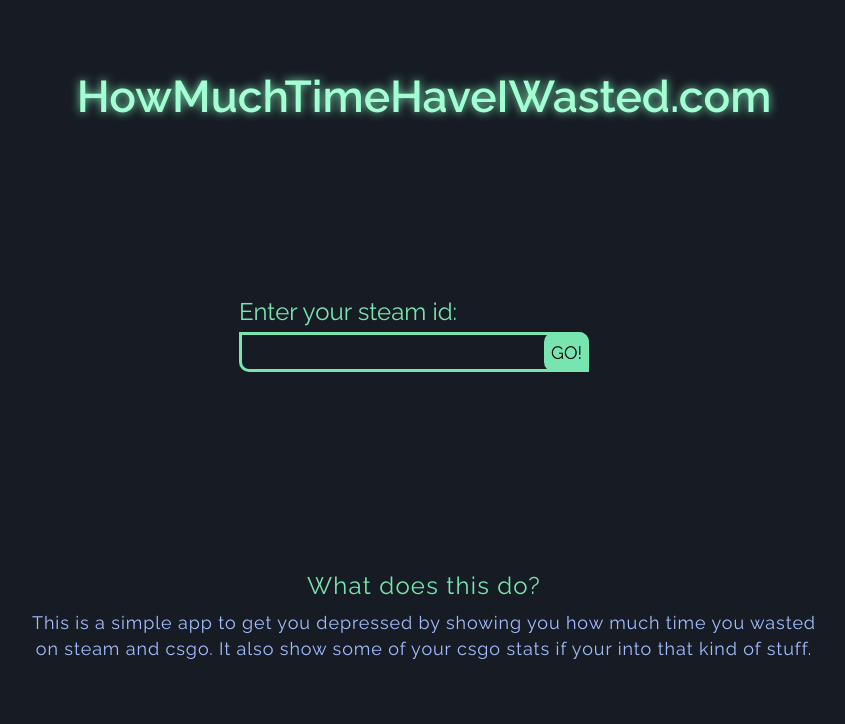
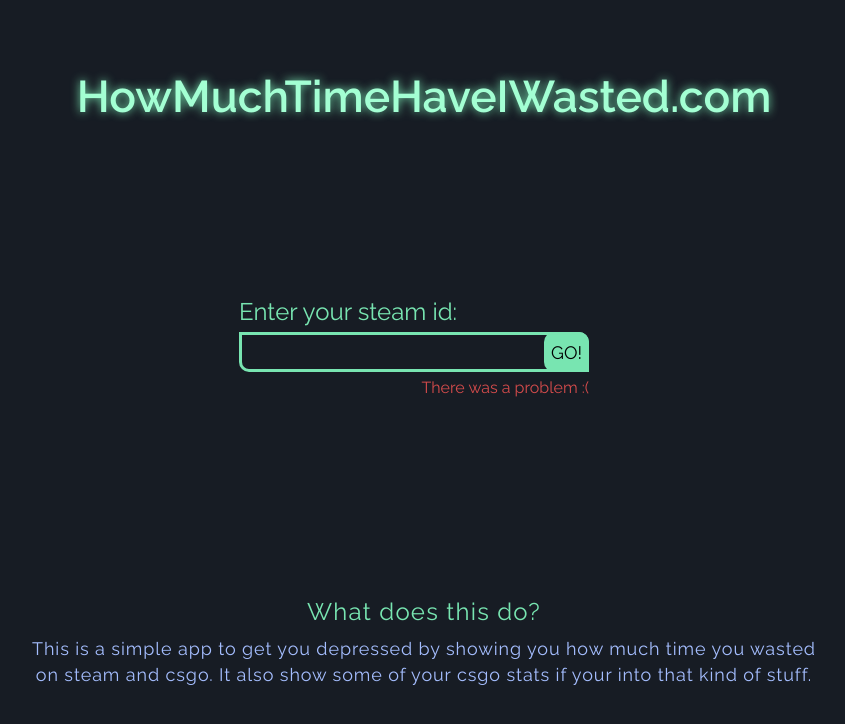
Before and after one commit to rapidlizard/How-much-time-wasted-App, a Vue app: page / in a window 1280 px wide. Both pictures are taken after a click on the button "GO!". Shown: the top 724 px of the page, without its empty margins (216-1061 px from the left). Built offline with nearby package versions, Linux system fonts and the light colour scheme; no server answers; what vue-css-donut-chart would draw is missing.

Commit message:
add catch error when getting user with axios, add feedback message if axios get failed

```diff
--- a/src/views/Home.vue
+++ b/src/views/Home.vue
@@ -6,6 +6,7 @@
         <input type="text" v-model="steamid" />
         <button @click="get_user()">GO!</button>
       </div>
+      <label v-if="failed == true" class="failed">There was a problem :(</label>
     </div>
     <div class="site-description">
       <h3>What does this do?</h3>
@@ -23,6 +24,7 @@
 export default {
   data() {
     return {
+      failed: false,
       steamid: "",
       user: {},
     };
@@ -34,6 +36,10 @@
         .then((response) => {
           this.user = response.data;
           this.go_to_user_steam_stats();
+        })
+        .catch((error) => {
+          console.log(error);
+          this.failed = true;
         });
     },
     go_to_user_steam_stats() {
@@ -59,6 +65,12 @@
     line-height: 21px;
     color: #78e5b1;
     margin-bottom: 10px;
+  }
+  .failed {
+    color: #d64c4c;
+    text-align: right;
+    font-size: 16px;
+    margin: 5px 20px 0 0;
   }
   .input-bar {
     position: relative;
```
